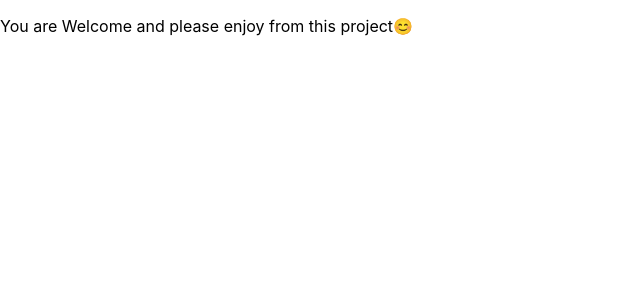
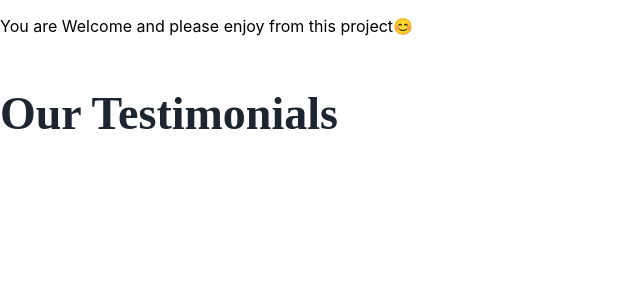
Before and after one commit to Khalim021/project-alpha, a React (Create React App) app: page / in a window 1280 px wide. Shown: the top 300 px of the page, without its empty margins (0-640 px from the left). Built offline with nearby package versions, Linux system fonts and the light colour scheme; the HTML template or start-up script is replaced by a standard one.

Commit message:
testimonials is in progress

```diff
--- a/package.json
+++ b/package.json
@@ -9,8 +9,7 @@
     "react": "^18.2.0",
     "react-dom": "^18.2.0",
     "react-scripts": "5.0.1",
-    "react-slick": "^0.29.0",
-    "slick-carousel": "^1.8.1",
+    "swiper": "^8.4.4",
     "web-vitals": "^2.1.4"
   },
   "scripts": {
--- a/src/App.js
+++ b/src/App.js
@@ -1,8 +1,10 @@
+import Testimonials from "./components/Khalim/testimonials/Testimonials";
 
 function App() {
   return (
     <div className="App">
       <p>You are Welcome and please enjoy from this project😊</p>
+      <Testimonials />
     </div>
   );
 }
--- a/src/components/Khalim/testimonials/Testimonials.js
+++ b/src/components/Khalim/testimonials/Testimonials.js
@@ -1,8 +1,13 @@
 import React from 'react'
+import './testimonials.css'
 
 const Testimonials = () => {
   return (
-    <div>Testimonials</div>
+    <>
+      <div>
+        <h3 className='testiomonials-title'>Our Testimonials</h3>
+      </div>
+    </>
   )
 }
 
--- a/src/components/Khalim/testimonials/testimonials.css
+++ b/src/components/Khalim/testimonials/testimonials.css
@@ -0,0 +1,10 @@
+.testiomonials-title {
+  width: 383px;
+  height: 64px;
+  font-family: 'Gilroy';
+  font-style: normal;
+  font-weight: 800;
+  font-size: 46px;
+  line-height: 64px;
+  color: #1D2530;
+}
```
Also changed, not shown: 1 other file (tests, documents, lock files or other folders).
